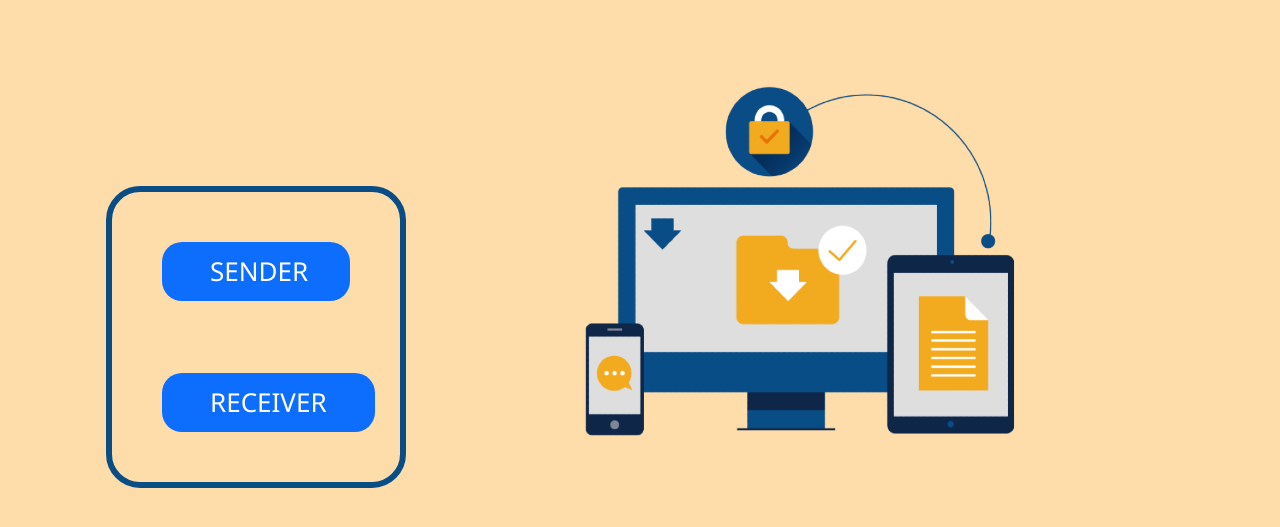
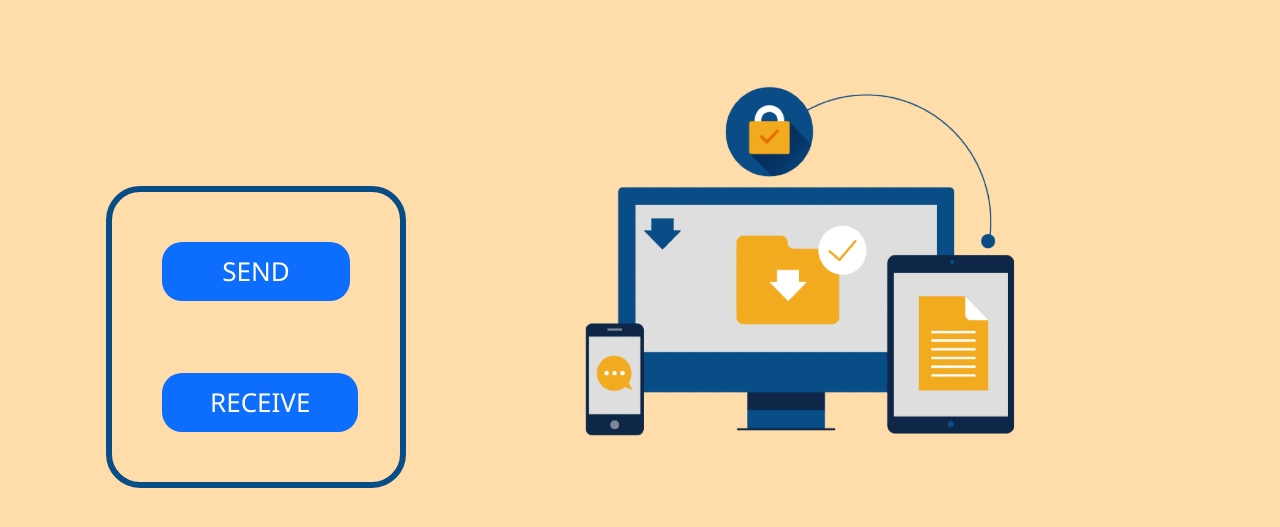
Before and after one commit to jayvardhan2111/real-time-file-sharing, a website: page public/index.html in a window 1280 px wide. Shown: the part 63-590 px from the top of the page. Drawn offline with nearby package versions, Linux system fonts and the light colour scheme.

Commit message:
Update index.html

```diff
--- a/public/index.html
+++ b/public/index.html
@@ -48,11 +48,11 @@
 
     <div class="form center ">
       <a href="/sender">
-        <button class="btnsend bg-primary px-5 w-100">SENDER</button>
+        <button class="btnsend bg-primary px-5 w-100">SEND</button>
       </a>
       <br><br><br><br>
       <a href="/receiver">
-        <button class="bg-primary px-5">RECEIVER</button>
+        <button class="bg-primary px-5">RECEIVE</button>
       </a>
 
     </div>
```
